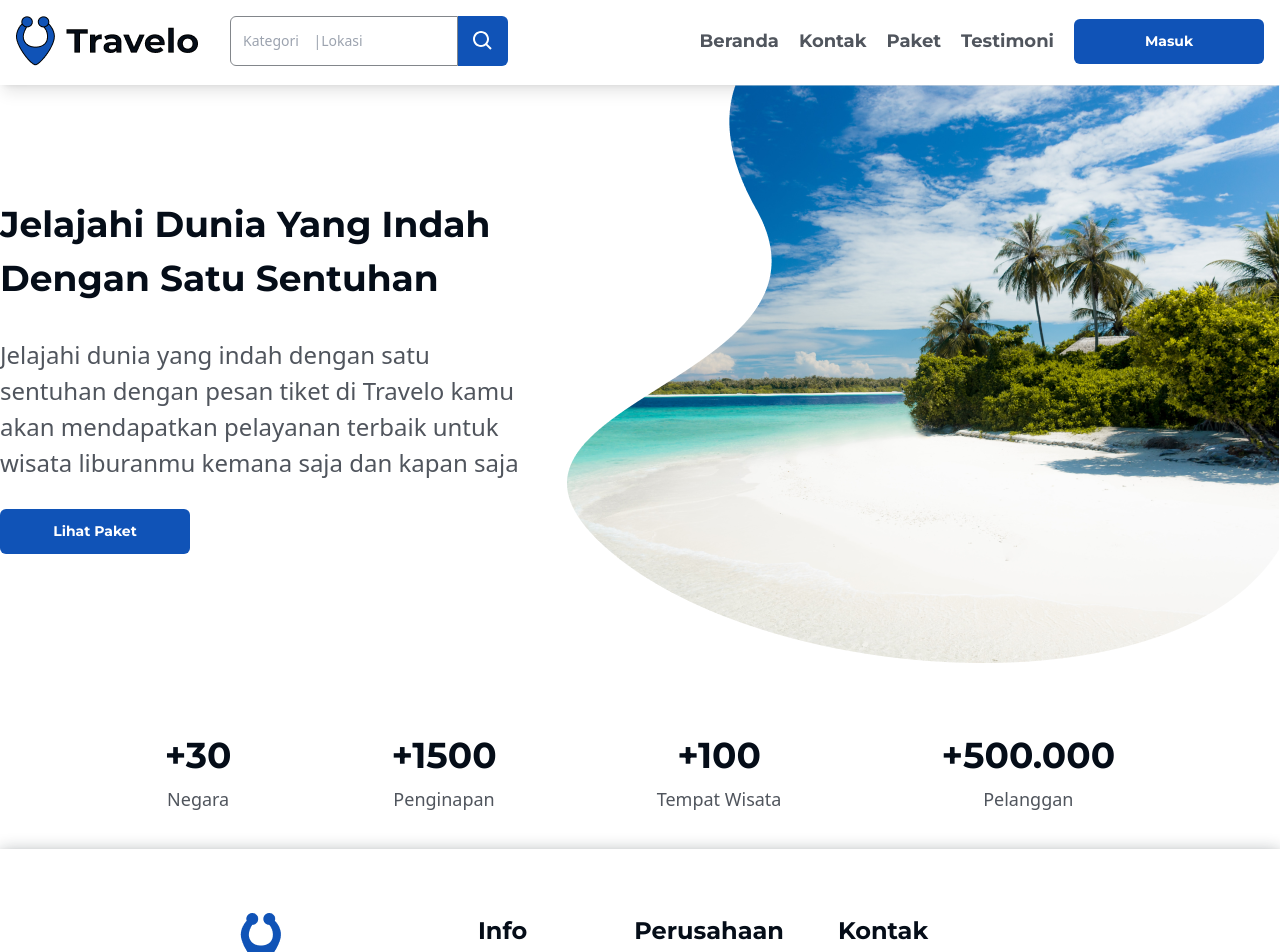
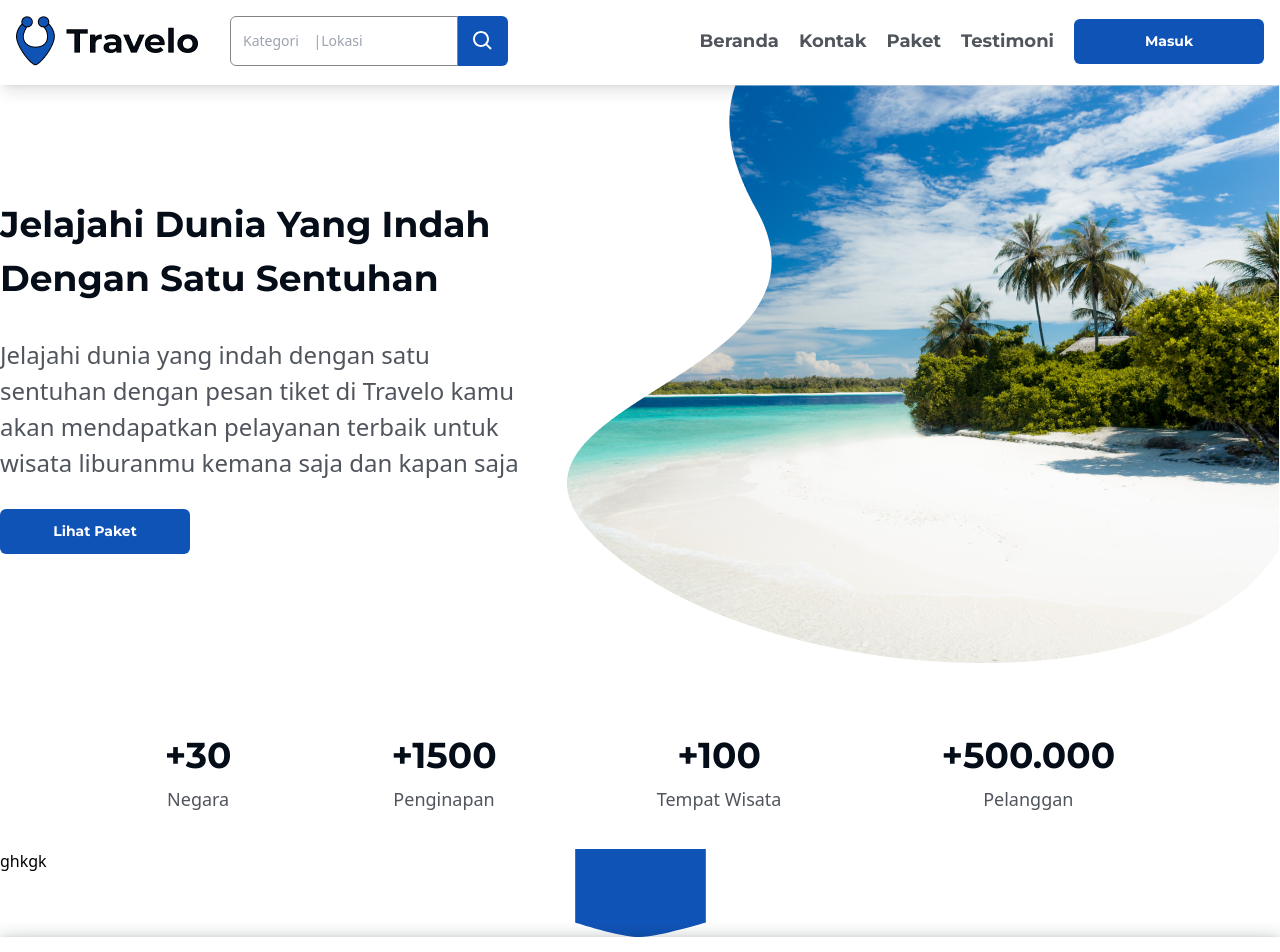
Before and after one commit to andrky/travelo-frontend, a Next.js app: page / in a window 1280 px wide. Shown: the top 952 px of the page. Built offline with nearby package versions, Linux system fonts and the light colour scheme.

Commit message:
second section component

```diff
--- /dev/null
+++ b/app/components/Containers/Home/SecondSection/SecondSection.module.css
@@ -0,0 +1,7 @@
+.section {
+	@apply pb-16;
+	background-image: url('../../../../../public/assets/home/blue-bg-second-section.svg');
+	background-position: center top;
+	background-repeat: no-repeat;
+	background-size: contain;
+}
--- a/app/components/Containers/Home/SecondSection/secondSection.tsx
+++ b/app/components/Containers/Home/SecondSection/secondSection.tsx
@@ -1,9 +1,14 @@
+import styles from '../SecondSection/SecondSection.module.css';
+
+import Container from '../../layout';
 
 const SecondSection = () => {
 	return (
-		<section>
-
-    </section>
+		<section className={styles.section}>
+			<Container>
+				<h1>ghkgk</h1>
+			</Container>
+		</section>
 	);
 };
 
```
